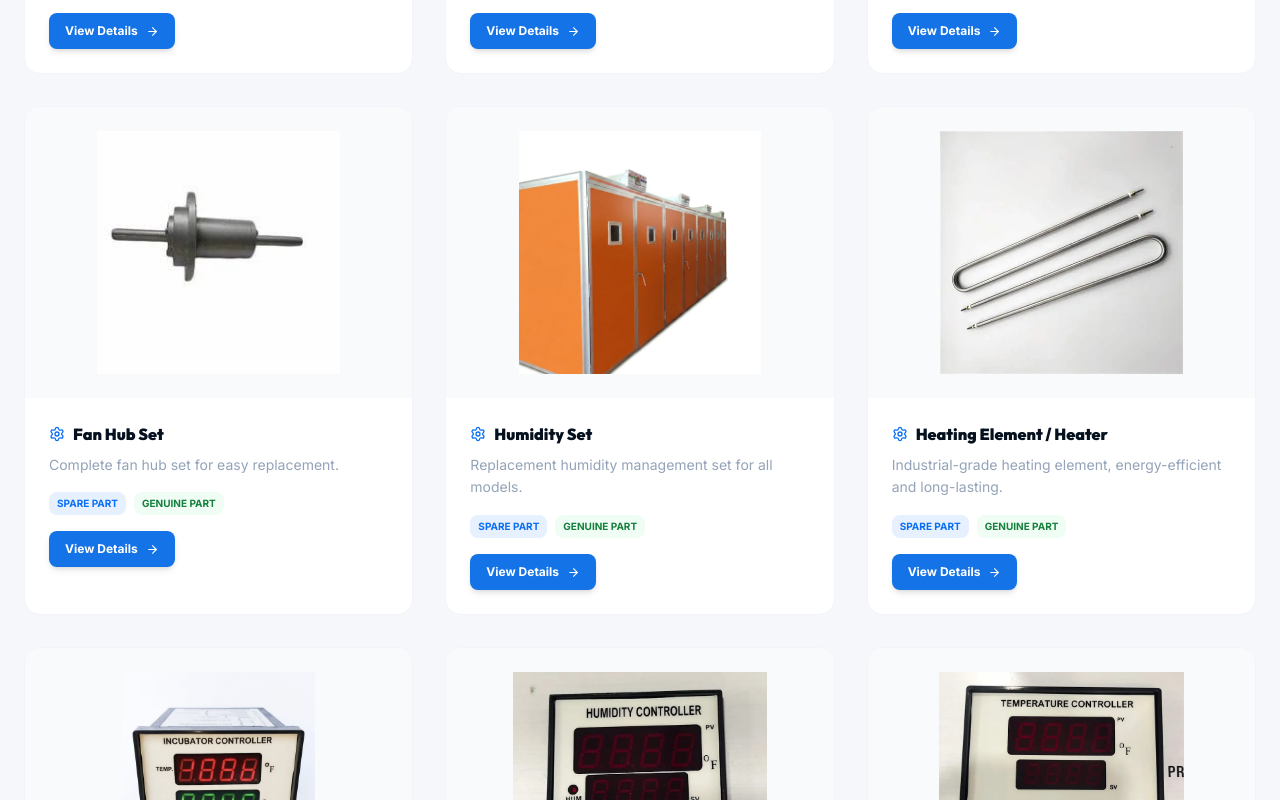
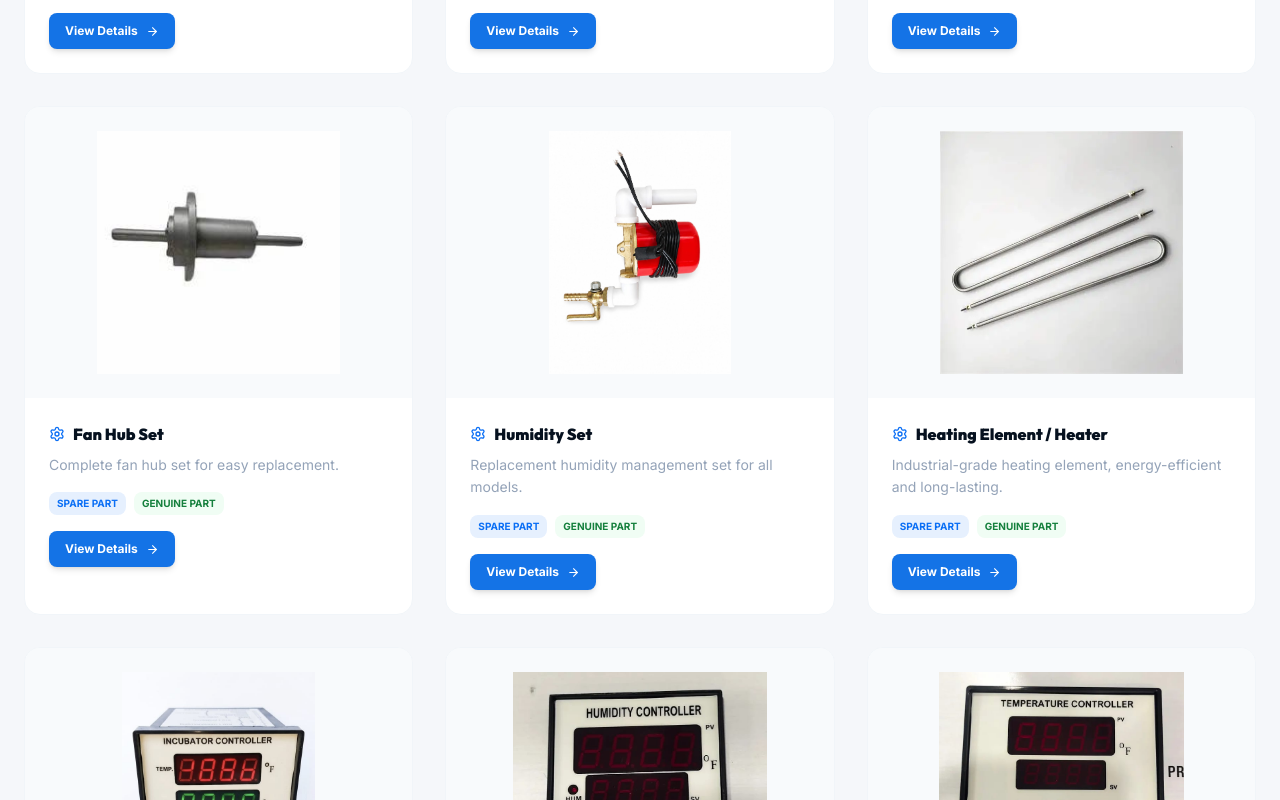
Before and after one commit to Chinna0107/sunincubators, a React (Vite) app: page /products in a window 1280 px wide. Shown: the part 3680-4480 px from the top of the page. Built offline with nearby package versions, Linux system fonts and the light colour scheme.

Commit message:
Production 2.23

```diff
--- a/src/data/products.ts
+++ b/src/data/products.ts
@@ -18,6 +18,8 @@ import hero22 from '../assets/hero22.jpeg';
 import hero23 from '../assets/hero23.jpeg';
 import hero24 from '../assets/hero24.jpeg';
 import hero25 from '../assets/hero25.jpeg';
+import hero26 from '../assets/hero26.jpeg';
+
 
 
 
@@ -136,13 +138,13 @@ export const equipmentData: Equipment[] = [
   { id: 'turning-motor',   title: 'Turning Motor',            category: 'spare_part', shortDesc: 'Reliable egg turning motor for consistent rotation.',                 imgSrc: hero16,    placeholder: 'Turning Motor' },
   { id: 'micro-switch',    title: 'Micro Switch',             category: 'spare_part', shortDesc: 'Precision micro switch for control panel circuits.',                  imgSrc: hero7,     placeholder: 'Micro Switch' },
   { id: 'fan-hub-set',     title: 'Fan Hub Set',              category: 'spare_part', shortDesc: 'Complete fan hub set for easy replacement.',                         imgSrc: '/images/products/fan-hub-set.jpg',      placeholder: 'Fan Hub Set' },
-  { id: 'humidity-set',    title: 'Humidity Set',             category: 'spare_part', shortDesc: 'Replacement humidity management set for all models.',                 imgSrc: hero9,     placeholder: 'Humidity Set' },
+  { id: 'humidity-set',    title: 'Humidity Set',             category: 'spare_part', shortDesc: 'Replacement humidity management set for all models.',                 imgSrc: hero26,     placeholder: 'Humidity Set' },
   { id: 'heater',          title: 'Heating Element / Heater', category: 'spare_part', shortDesc: 'Industrial-grade heating element, energy-efficient and long-lasting.', imgSrc: '/images/products/heater.jpg',           placeholder: 'Heating Element' },
   { id: 'controller-inc',  title: 'Incubator Controller',     category: 'spare_part', shortDesc: 'Advanced digital incubator controller panel for precise control.',    imgSrc: hero14,   placeholder: 'Incubator Controller' },
   { id: 'controller-hum',  title: 'Humidity Controller',      category: 'spare_part', shortDesc: 'Digital humidity controller with alarm and auto-regulation.',         imgSrc: '/images/products/controller-hum.jpg',   placeholder: 'Humidity Controller' },
   { id: 'controller-temp', title: 'Temperature Controller',   category: 'spare_part', shortDesc: 'Precision digital temperature controller with ±0.1°C accuracy.',     imgSrc: '/images/products/controller-temp.jpg',  placeholder: 'Temp Controller' },
-  { id: 'sensor',          title: 'Sensor',                   category: 'spare_part', shortDesc: 'High-precision environmental sensor for accurate readings and control.', imgSrc: hero20, placeholder: 'Sensor' },
-  { id: 'gunny-ring',      title: 'Gunny Ring',               category: 'spare_part', shortDesc: 'Durable gunny ring essential for proper moisture distribution.', imgSrc: hero21, placeholder: 'Gunny Ring' },
-  { id: 'spindle',         title: 'Spindle',                  category: 'spare_part', shortDesc: 'Sturdy replacement spindle for reliable mechanical operation.', imgSrc: hero22, placeholder: 'Spindle' },
-  { id: 'thermometer',     title: 'Dry and Wet Thermometer',  category: 'spare_part', shortDesc: 'Classic dry and wet bulb thermometer for accurate humidity monitoring.', imgSrc: hero23, placeholder: 'Dry & Wet Thermometer' },
+  { id: 'sensor',          title: 'Sensor',                   category: 'hatchers', shortDesc: 'High-precision environmental sensor for accurate readings and control.', imgSrc: hero20, placeholder: 'Sensor' },
+  { id: 'gunny-ring',      title: 'Gunny Ring',               category: 'hatchers', shortDesc: 'Durable gunny ring essential for proper moisture distribution.', imgSrc: hero21, placeholder: 'Gunny Ring' },
+  { id: 'spindle',         title: 'Spindle',                  category: 'hatchers', shortDesc: 'Sturdy replacement spindle for reliable mechanical operation.', imgSrc: hero22, placeholder: 'Spindle' },
+  { id: 'thermometer',     title: 'Dry and Wet Thermometer',  category: 'hatchers', shortDesc: 'Classic dry and wet bulb thermometer for accurate humidity monitoring.', imgSrc: hero23, placeholder: 'Dry & Wet Thermometer' },
 ];
--- a/src/pages/ProductsPage.tsx
+++ b/src/pages/ProductsPage.tsx
@@ -1,4 +1,4 @@
-import { Link, useLocation } from 'react-router-dom';
+import { Link, useLocation, useNavigate } from 'react-router-dom';
 import { useEffect, useState } from 'react';
 import { motion, AnimatePresence } from 'framer-motion';
 import { ArrowRight, Settings, Info, Search } from 'lucide-react';
@@ -73,6 +73,7 @@ const ProductGrid = ({ products }: { products: Equipment[] }) => {
 
 export default function ProductsPage() {
   const { hash } = useLocation();
+  const navigate = useNavigate();
   const [activeFilter, setActiveFilter] = useState('all');
   const [searchQuery, setSearchQuery] = useState('');
 
@@ -122,6 +123,10 @@ export default function ProductsPage() {
               <button
                 key={cat.id}
                 onClick={() => {
+                  if (cat.id === 'spare_part') {
+                    navigate('/spare-parts');
+                    return;
+                  }
                   setActiveFilter(cat.id);
                   setSearchQuery('');
                 }}
--- a/src/pages/SparePartsPage.tsx
+++ b/src/pages/SparePartsPage.tsx
@@ -12,6 +12,13 @@ import hero10 from '../assets/hero9.jpeg';
 import hero14 from '../assets/hero12.jpeg';
 import hero15 from '../assets/hero14.jpeg';
 import hero16 from '../assets/hero15.jpeg';
+import hero26 from '../assets/hero26.jpeg';
+import hero27 from '../assets/hero27.jpeg';
+import hero20 from '../assets/hero20.jpeg';
+import hero21 from '../assets/hero21.jpeg';
+import hero22 from '../assets/hero22.jpeg';
+import hero23 from '../assets/hero23.jpeg';
+import hero24 from '../assets/hero24.jpeg';
 
 
 
@@ -21,7 +28,7 @@ const spareParts = [
   { id: 'tray-quail', name: 'Quail Setting Tray', imgSrc:hero10, desc: 'Specially designed setting tray for quail eggs. Compatible with all Sun Incubator setter models.' },
   { id: 'tray-90', name: 'Egg Setting Tray (90)', imgSrc: hero6, desc: ' (29 * 12 Inch) 90-capacity egg setting tray for medium incubators. Durable plastic construction.' },
   { id: 'hatching-90', name: 'Hatcher Tray (90)', imgSrc: hero15, desc: ' 90-capacity smooth-surface hatching tray. Easy to clean and sanitize for biosecurity.' },
-  { id: 'hatching-180', name: 'Hatcher Tray (180)', imgSrc: '/images/products/hatching-180.jpg', desc: '180-capacity hatching tray for larger hatchers. Smooth base for safe chick emergence.' },
+  { id: 'hatching-180', name: 'Hatcher Tray (180)', imgSrc: hero27, desc: '180-capacity hatching tray for larger hatchers. Smooth base for safe chick emergence.' },
   { id: 'heater', name: 'Heating Element / Heater', imgSrc: '/images/products/heater.jpg', desc: 'Industrial-grade heating element for consistent temperature maintenance. Long lifespan, energy efficient.' },
   { id: 'controller-temp', name: 'Temperature Controller', imgSrc: '/images/products/controller-temp.jpg', desc: 'Digital precision temperature controller with ±0.1°C accuracy. PID-based control for stable incubation.' },
   { id: 'controller-hum', name: 'Humidity Controller', imgSrc: '/images/products/controller-hum.jpg', desc: 'Automatic humidity controller with digital readout and alarm. Ensures optimal humidity throughout incubation.' },
@@ -32,9 +39,13 @@ const spareParts = [
   { id: 'turning-motor', name: 'Turning Motor', imgSrc: hero16, desc: 'Reliable egg turning motor for consistent 45° rotation. Compatible with all setter models.' },
   { id: 'linear-actuator', name: 'Linear Actuator', imgSrc: '/images/products/linear-actuator.jpg', desc: 'Precision linear actuator for automatic egg turning systems. Smooth, silent operation.' },
   { id: 'micro-switch', name: 'Micro Switch', imgSrc: hero7, desc: 'Precision micro switch for door and tray detection in control panel circuits.' },
-  { id: 'humidity-set', name: 'Humidity Set', imgSrc: hero9, desc: 'Complete humidifier set including water tray, evaporator pad, and nozzle for optimal moisture control.' },
+  { id: 'humidity-set', name: 'Humidity Set', imgSrc: hero26, desc: 'Complete humidifier set including water tray, evaporator pad, and nozzle for optimal moisture control.' },
   { id: 'egg-candler', name: 'Egg Candler', imgSrc: '/images/products/egg-candler.jpg', desc: 'High-brightness egg candler for accurate fertility and development checking during incubation.' },
   { id: 'spare-parts-kit', name: 'Genuine Spare Parts Kit', imgSrc: '/images/products/spare-parts.jpg', desc: 'Complete genuine accessories kit — handles, rollers, sensors, door seals, and all essential components.' },
+  { id: 'sensor',          name: 'Sensor',                   desc: 'High-precision environmental sensor for accurate readings and control.', imgSrc: hero20, placeholder: 'Sensor' },
+  { id: 'gunny-ring',      name: 'Gunny Ring',                desc: 'Durable gunny ring essential for proper moisture distribution.', imgSrc: hero21, placeholder: 'Gunny Ring' },
+  { id: 'spindle',         name: 'Spindle',                   desc: 'Sturdy replacement spindle for reliable mechanical operation.', imgSrc: hero22, placeholder: 'Spindle' },
+  { id: 'thermometer',     name: 'Dry and Wet Thermometer', desc: 'Classic dry and wet bulb thermometer for accurate humidity monitoring.', imgSrc: hero23, placeholder: 'Dry & Wet Thermometer' },
 ];
 
 function SparePartCard({ part, index }: { part: typeof spareParts[0]; index: number }) {
```
Also changed, not shown: src/assets/hero26.jpeg (added), src/assets/hero27.jpeg (added).
